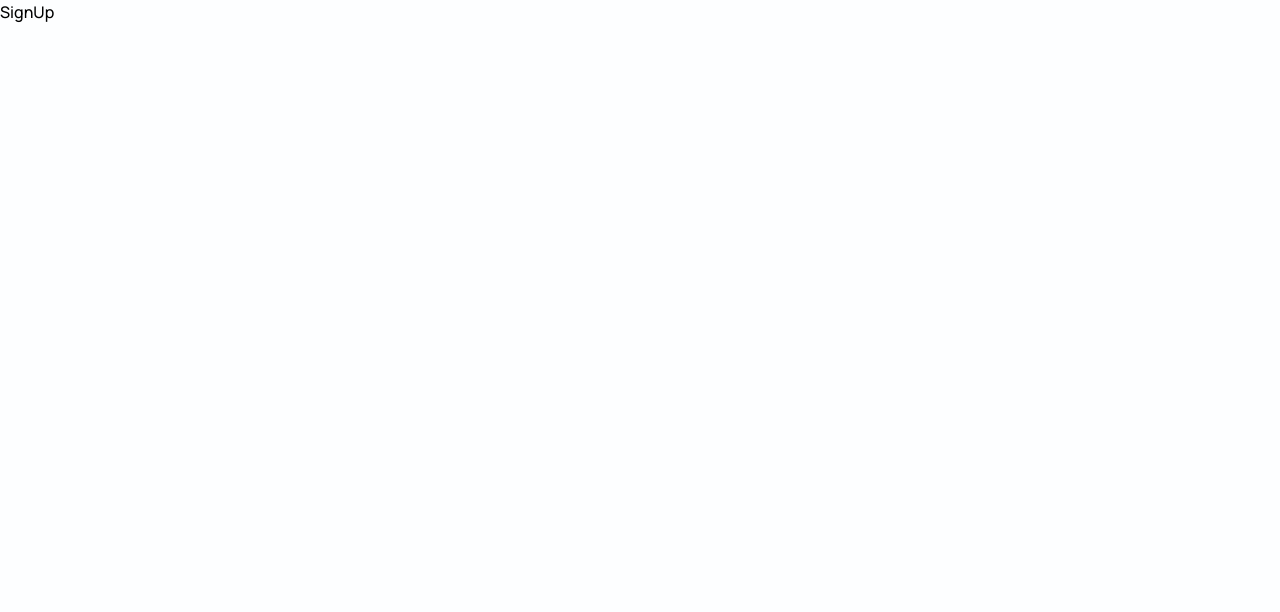
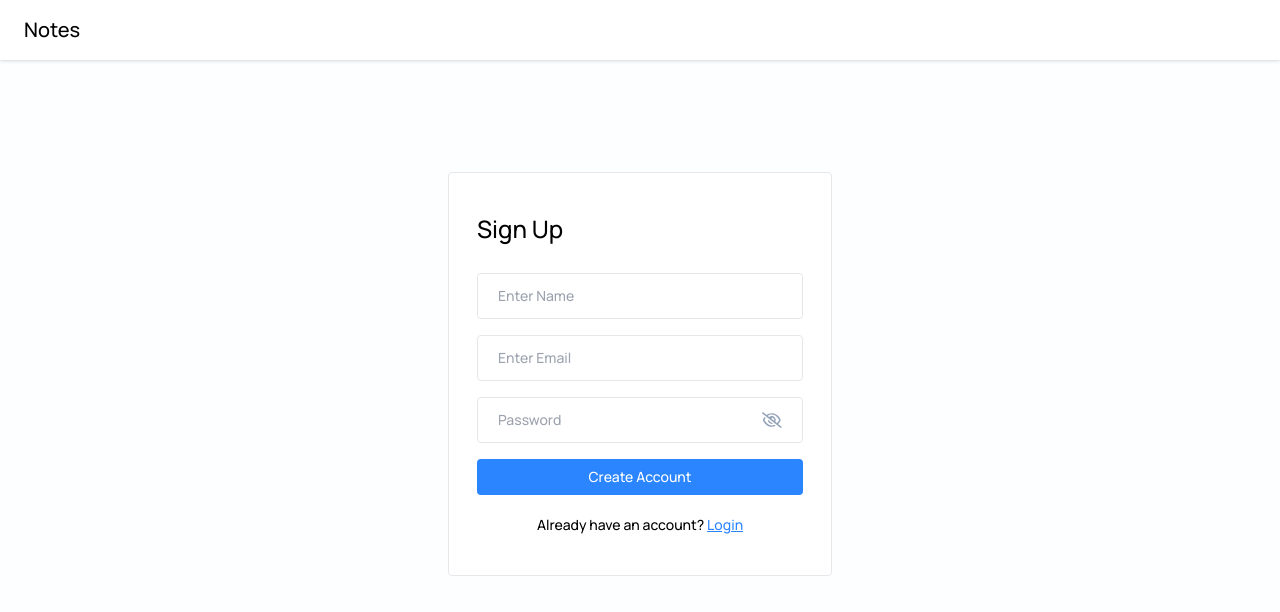
Before and after one commit to rahulsaini-js/notes, a React (Vite) app in the folder frontend/: page /signUp in a window 1280 px wide. Shown: the top 612 px of the page. Built offline with nearby package versions, Linux system fonts and the light colour scheme.

Commit message:
sign up page ui

```diff
--- a/frontend/src/pages/SignUp/SignUp.jsx
+++ b/frontend/src/pages/SignUp/SignUp.jsx
@@ -1,9 +1,71 @@
-import React from 'react'
+import React, { useState } from "react";
+import Navbar from "../../components/Navbar/Navbar";
+import PasswordInput from "../../components/Input/PasswordInput";
+import { Link } from "react-router-dom";
+import { validateEmail } from "../../utils/helper";
+const SignUp = () => {
+  const [name, setName] = useState("");
+  const [email, setEmail] = useState("");
+  const [password, setPassword] = useState("");
+  const [error, setError] = useState(null);
 
-const SignUp = () => {
+  const handelSignUp = async (e) => {
+    e.preventDefault();
+    if (!name) {
+      setError("Please enter your name");
+      return;
+    }
+    if (!validateEmail(email)) {
+      setError("Please enter a valid email address");
+      return;
+    }
+    if (!password) {
+      setError("Please enter the password");
+      return;
+    }
+    setError("");
+    //signup API call
+  };
   return (
-    <div>SignUp</div>
-  )
-}
+    <>
+      <Navbar />
+      <div className="flex items-center justify-center mt-28">
+        <div className="w-96 border rounded bg-white px-7 py-10">
+          <form onSubmit={handelSignUp}>
+            <h4 className="text-2xl mb-7">Sign Up</h4>
+            <input
+              type="text"
+              placeholder="Enter Name"
+              className="input-box"
+              value={name}
+              onChange={(e) => setName(e.target.value)}
+            />
+            <input
+              type="text"
+              placeholder="Enter Email"
+              className="input-box"
+              value={email}
+              onChange={(e) => setEmail(e.target.value)}
+            />
+            <PasswordInput
+              value={password}
+              onChange={(e) => setPassword(e.target.value)}
+            />
+            {error && <p className="text-red-500 text-xs pb-1">{error}</p>}
+            <button type="Submit" className="btn-primary">
+              Create Account
+            </button>
+            <p className="text-sm text-center mt-4">
+              Already have an account?{" "}
+              <Link to="/login" className="font-medium text-primary underline">
+                Login
+              </Link>
+            </p>
+          </form>
+        </div>
+      </div>
+    </>
+  );
+};
 
-export default SignUp
+export default SignUp;
```
